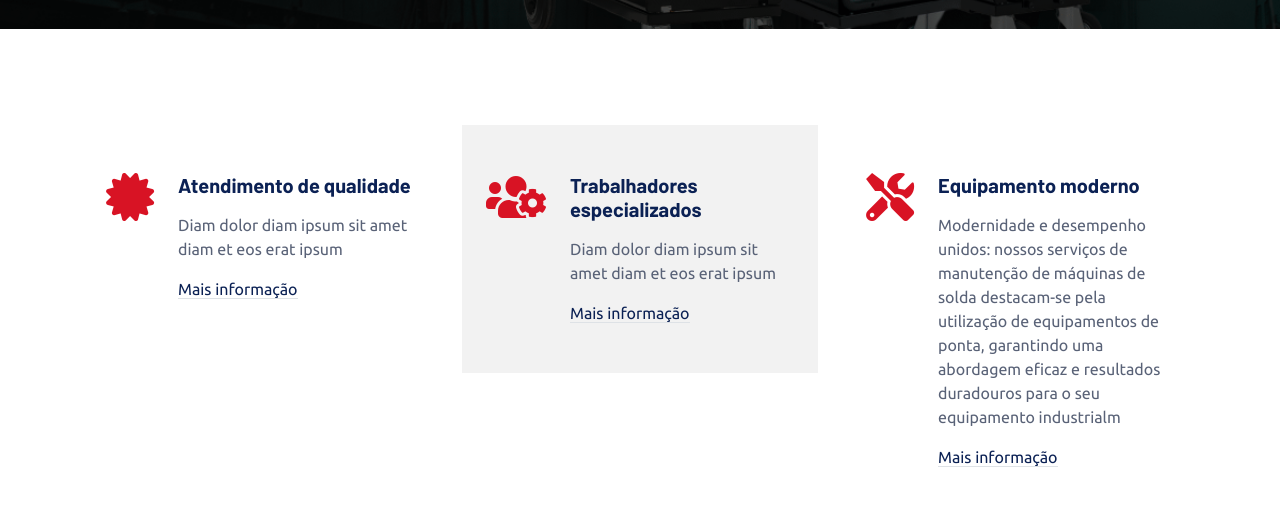
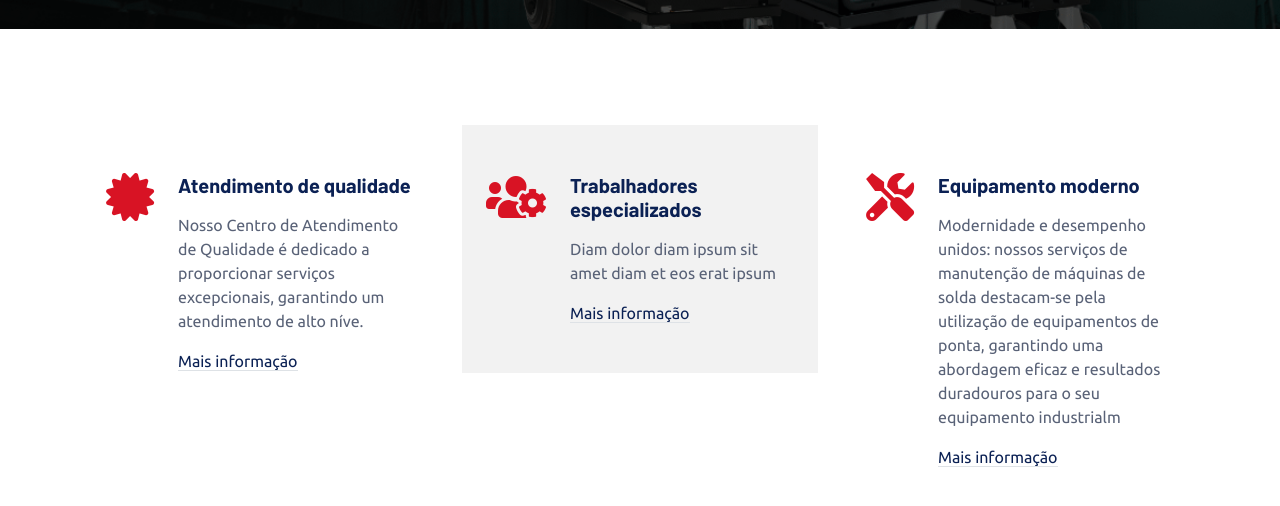
Before and after one commit to joao-schmidt/prova-web-4-bi, a plain HTML site: page index.html in a window 1280 px wide. Shown: the part 574-1080 px from the top of the page. Drawn offline with nearby package versions, Linux system fonts and the light colour scheme.

Commit message:
Update index.html
add

```diff
--- a/index.html
+++ b/index.html
@@ -161,7 +161,7 @@
                         <i class="fa fa-certificate fa-3x text-primary flex-shrink-0"></i>
                         <div class="ps-4">
                             <h5 class="mb-3">Atendimento de qualidade</h5>
-                            <p>Diam dolor diam ipsum sit amet diam et eos erat ipsum</p>
+                            <p>Nosso Centro de Atendimento de Qualidade é dedicado a proporcionar serviços excepcionais, garantindo um atendimento de alto níve.</p>
                             <a class="text-secondary border-bottom" href="">Mais informação</a>
                         </div>
                     </div>
```
